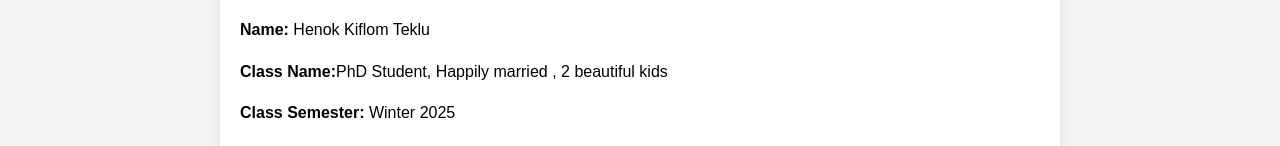
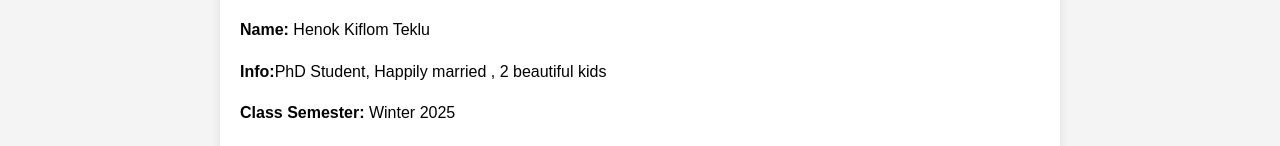
Before and after one commit to anomaitech/GeoApp, a plain HTML site: page index.html in a window 1280 px wide. Shown: the part 227-373 px from the top of the page. Drawn offline with Linux system fonts and the light colour scheme.

Commit message:
added some stuff

```diff
--- a/index.html
+++ b/index.html
@@ -53,7 +53,7 @@
     <section>
         <h2>Personal Information</h2>
         <p><strong>Name:</strong> Henok Kiflom Teklu</p>
-        <p><strong>Class Name:</strong>PhD Student, Happily married , 2 beautiful kids</p>
+        <p><strong>Info:</strong>PhD Student, Happily married , 2 beautiful kids</p>
         <p><strong>Class Semester:</strong> Winter 2025</p>
         <p><strong>Class Name:</strong>CI511-Geospatial software development</p>
         <p><strong>Class Name:</strong>PhD Student</p>
```
